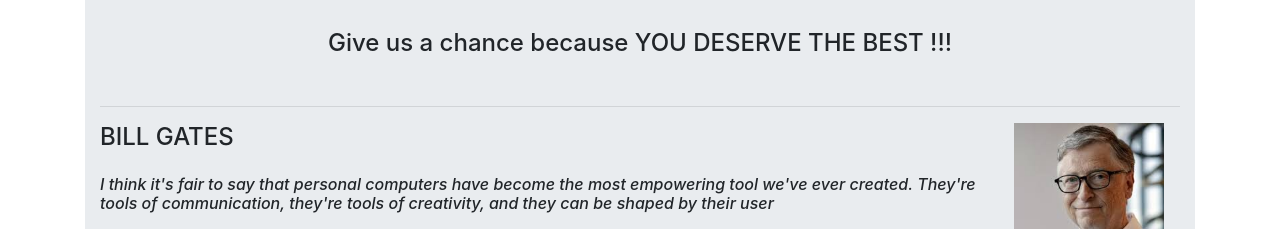
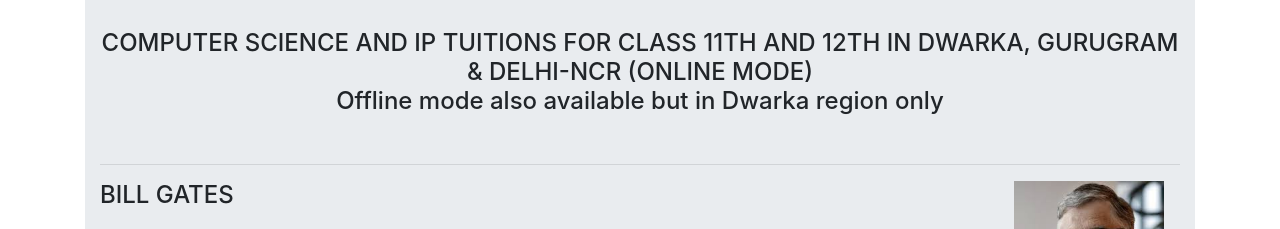
Before and after one commit to dwarkacodingclub/site, a plain HTML site: page index.html in a window 1280 px wide. Shown: the part 530-759 px from the top of the page. Drawn offline with nearby package versions, Linux system fonts and the light colour scheme.

Commit message:
modified index.html

```diff
--- a/index.html
+++ b/index.html
@@ -62,7 +62,8 @@
     <h1 class="display-4 text-center">DWARKA CODING CLUB</h1>
 <br>
 <!-- <div class="text-center"><h5>WHERE YOU WRITE YOUR SUCCESS !!!</h5><br><br></div> -->
-<h4 class="text-center">Give us a chance because YOU DESERVE THE BEST !!!</h4>
+<h4 class="text-center">COMPUTER SCIENCE AND IP TUITIONS FOR CLASS 11TH AND 12TH IN  DWARKA, GURUGRAM & DELHI-NCR (ONLINE MODE)<br>
+  Offline mode also available but in Dwarka region only</h4>
 <br>
 
 <hr>
```
